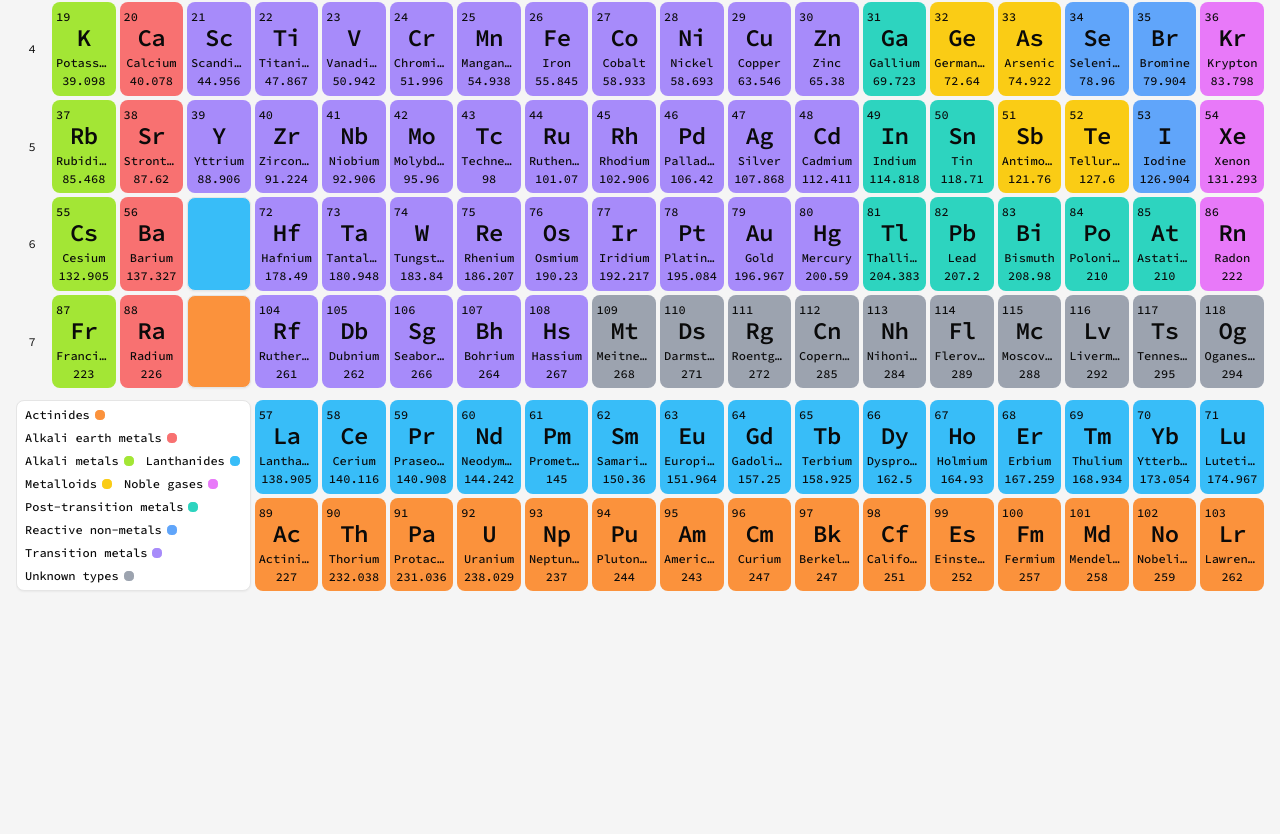
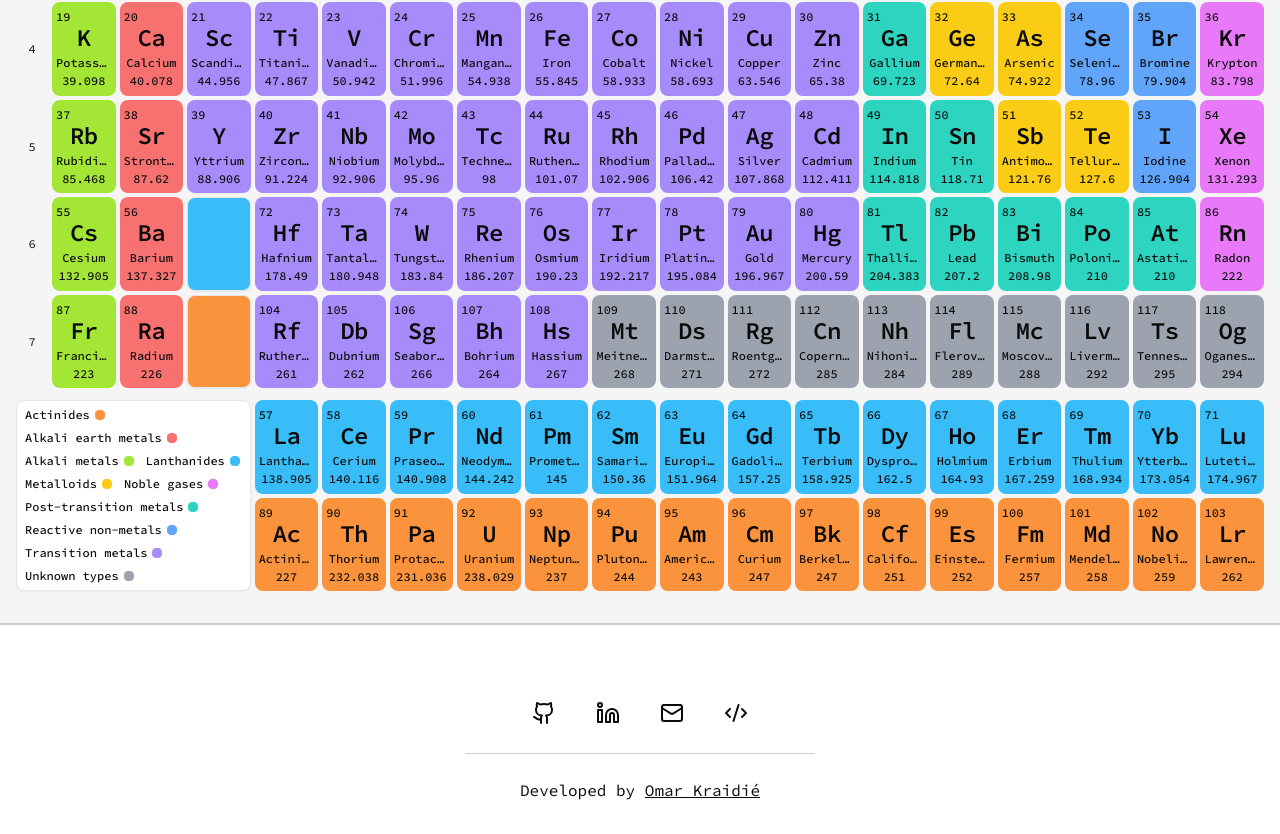
Before and after one commit to 0mppula/element-compare, a Next.js app: page / in a window 1280 px wide. Shown: the part 415-1249 px from the top of the page. Before the commit the page ends 1038 px from the top, so only its background shows below. Built offline with nearby package versions, Linux system fonts and the light colour scheme.

Commit message:
Added Footer.

```diff
--- a/app/layout.tsx
+++ b/app/layout.tsx
@@ -1,3 +1,4 @@
+import Footer from '@/components/Footer';
 import Nav from '@/components/Nav';
 import Providers from '@/components/providers';
 import { cn } from '@/lib/utils';
@@ -28,6 +29,8 @@ export default function RootLayout({ children }: { children: React.ReactNode })
 					<Nav />
 
 					{children}
+
+					<Footer />
 				</Providers>
 			</body>
 		</html>
--- /dev/null
+++ b/components/Footer.tsx
@@ -0,0 +1,69 @@
+import { cn } from '@/lib/utils';
+import { Code2, Github, Linkedin, Mail } from 'lucide-react';
+import Link from 'next/link';
+import { buttonVariants } from './ui/button';
+import { Separator } from './ui/separator';
+
+const Footer = () => {
+	const socials = [
+		{
+			name: 'GitHub',
+			url: 'https://github.com/0mppula',
+			icon: <Github className="h-[1.5rem] w-[1.5rem]" />,
+		},
+		{
+			name: 'LinkedIn',
+			url: 'https://www.linkedin.com/in/omarkraidie/',
+			icon: <Linkedin className="h-[1.5rem] w-[1.5rem]" />,
+		},
+		{
+			name: 'Email',
+			url: 'mailto:devomarkraidie@gmail.com',
+			icon: <Mail className="h-[1.5rem] w-[1.5rem]" />,
+		},
+		{
+			name: 'Source Code',
+			url: 'https://github.com/0mppula/element-compare',
+			icon: <Code2 className="h-[1.5rem] w-[1.5rem]" />,
+		},
+	];
+
+	return (
+		<footer className="w-full pt-16 pb-8 text-center dark:border-neutral-100/20 border-neutral-950/20 border-t-2 bg-card">
+			<div className="flex sm:gap-8 gap-4 items-center justify-center">
+				{socials.map((social) => (
+					<Link
+						key={social.name}
+						target="_blank"
+						rel="noopener noreferrer"
+						className={cn(
+							buttonVariants({ variant: 'ghost', size: 'icon' }),
+							'rounded-full h-12 w-12'
+						)}
+						href={social.url}
+					>
+						{social.icon}
+
+						<span className="sr-only">{social.name}</span>
+					</Link>
+				))}
+			</div>
+
+			<Separator className="mb-6 mt-4 w-[min(350px,80vw)] bg-neutral-950/20 dark:bg-neutral-100/20  mx-auto" />
+
+			<div>
+				<span>Developed by </span>
+				<Link
+					href="https://www.omarkraidie.com/"
+					target="_blank"
+					rel="noopener noreferrer"
+					className="active:decoration-dashed underline"
+				>
+					Omar Kraidié
+				</Link>
+			</div>
+		</footer>
+	);
+};
+
+export default Footer;
--- /dev/null
+++ b/components/ui/separator.tsx
@@ -0,0 +1,31 @@
+"use client"
+
+import * as React from "react"
+import * as SeparatorPrimitive from "@radix-ui/react-separator"
+
+import { cn } from "@/lib/utils"
+
+const Separator = React.forwardRef<
+  React.ElementRef<typeof SeparatorPrimitive.Root>,
+  React.ComponentPropsWithoutRef<typeof SeparatorPrimitive.Root>
+>(
+  (
+    { className, orientation = "horizontal", decorative = true, ...props },
+    ref
+  ) => (
+    <SeparatorPrimitive.Root
+      ref={ref}
+      decorative={decorative}
+      orientation={orientation}
+      className={cn(
+        "shrink-0 bg-border",
+        orientation === "horizontal" ? "h-[1px] w-full" : "h-full w-[1px]",
+        className
+      )}
+      {...props}
+    />
+  )
+)
+Separator.displayName = SeparatorPrimitive.Root.displayName
+
+export { Separator }
--- a/package.json
+++ b/package.json
@@ -11,6 +11,7 @@
   "dependencies": {
     "@radix-ui/react-dialog": "^1.0.5",
     "@radix-ui/react-dropdown-menu": "^2.0.6",
+    "@radix-ui/react-separator": "^1.0.3",
     "@radix-ui/react-slot": "^1.0.2",
     "@radix-ui/react-toggle": "^1.0.3",
     "@radix-ui/react-tooltip": "^1.0.7",
```
Also changed, not shown: 1 other file (tests, documents, lock files or other folders).
